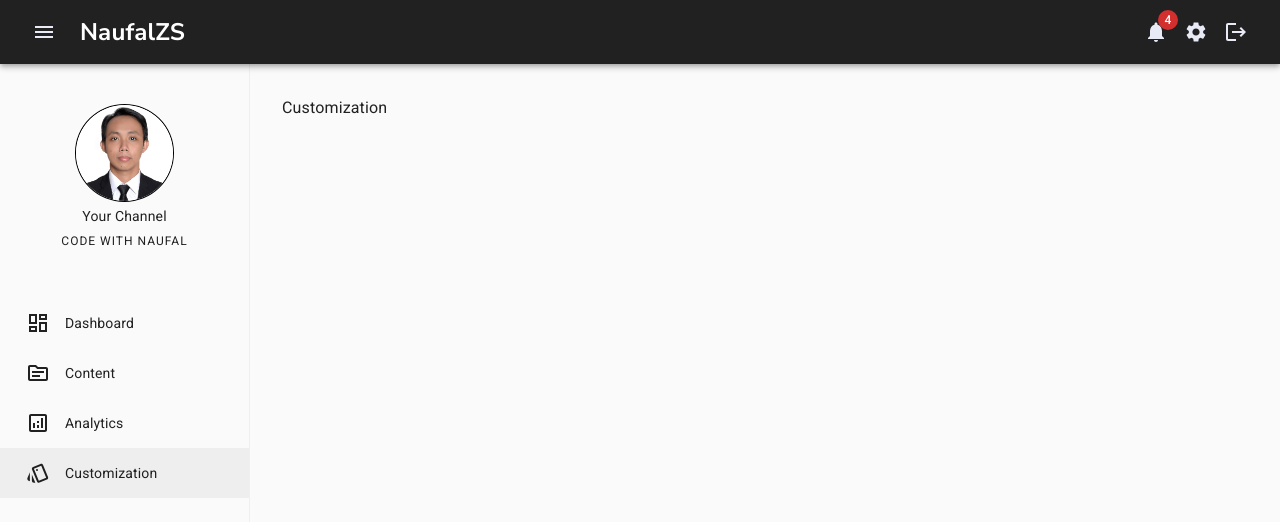
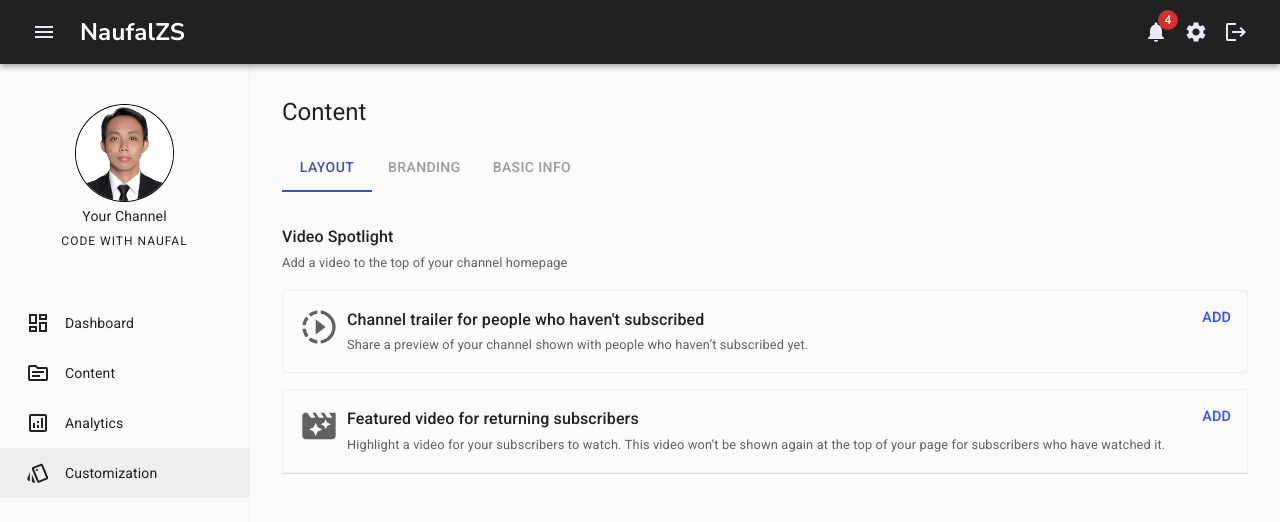
Before and after one commit to naufalzs/mui-channel-dashboard, a React (Vite) app: page /customization in a window 1280 px wide. Shown: the top 522 px of the page. Built offline with nearby package versions, Linux system fonts and the light colour scheme.

Commit message:
feat: create customization section

```diff
--- a/src/components/Customization/Index.jsx
+++ b/src/components/Customization/Index.jsx
@@ -1,5 +1,101 @@
+import { Box, Tab, Tabs, Typography } from "@mui/material";
+import TabPanel from "../TabPanel";
+import { useState } from "react";
+import { MovieFilterRounded, SlowMotionVideo } from "@mui/icons-material";
+
+const CardCustomization = ({ icon, title, desc }) => (
+  <Box sx={styles.rowContainer}>
+    {icon}
+    <Box sx={styles.secondColumn}>
+      <Typography variant="h6">{title}</Typography>
+      <Typography variant="h7" color="neutral.normal">
+        {desc}
+      </Typography>
+    </Box>
+    <Typography
+      variant="link"
+      textTransform={"uppercase"}
+      sx={{ ml: "auto" }}
+    >
+      Add
+    </Typography>
+  </Box>
+);
+
 export default function Customization() {
+  const layoutList = [
+    {
+      id: 1,
+      icon: <SlowMotionVideo sx={styles.rowIcon} />,
+      title: "Channel trailer for people who haven't subscribed",
+      desc: "Share a preview of your channel shown with people who haven’t subscribed yet.",
+    },
+    {
+      id: 2,
+      icon: <MovieFilterRounded sx={styles.rowIcon} />,
+      title: "Featured video for returning subscribers",
+      desc: "Highlight a video for your subscribers to watch. This video won’t be shown again at the top of your page for subscribers who have watched it.",
+    },
+  ];
+
+  const [currentTab, setCurrentTab] = useState(0);
+
+  const handleTabs = (event, newValue) => {
+    setCurrentTab(newValue);
+  };
+
+  const cardLayoutList = layoutList.map((item) => (
+    <CardCustomization
+      key={item.id}
+      icon={item.icon}
+      title={item.title}
+      desc={item.desc}
+    />
+  ));
+
   return (
-    <div>Customization</div>
-  )
+    <Box>
+      <Typography variant="h5" sx={styles.pageTitle}>
+        Content
+      </Typography>
+      <Box sx={{ borderBottom: 1, borderColor: "divider" }}>
+        <Tabs value={currentTab} onChange={handleTabs}>
+          {["Layout", "Branding", "Basic Info"].map((e, i) => (
+            <Tab key={i} label={e} id={`tab-${i}`} disabled={i !== 0} />
+          ))}
+        </Tabs>
+        <TabPanel value={currentTab} index={0}>
+          <Typography variant="h6">Video Spotlight</Typography>
+          <Typography variant="h7" color="neutral.normal">
+            Add a video to the top of your channel homepage
+          </Typography>
+          {cardLayoutList}
+        </TabPanel>
+      </Box>
+    </Box>
+  );
 }
+
+/** @type {import("@mui/material").SxProps} */
+const styles = {
+  pageTitle: {
+    mb: 2,
+  },
+  rowContainer: {
+    width: "100%",
+    border: 1,
+    borderRadius: 1,
+    borderColor: "neutral.medium",
+    mt: 2,
+    p: 2,
+    display: "flex",
+    alignItems: "flex-start",
+  },
+  rowIcon: {
+    fontSize: 40,
+    color: "neutral.normal",
+  },
+  secondColumn: {
+    ml: 1,
+  },
+};
```
